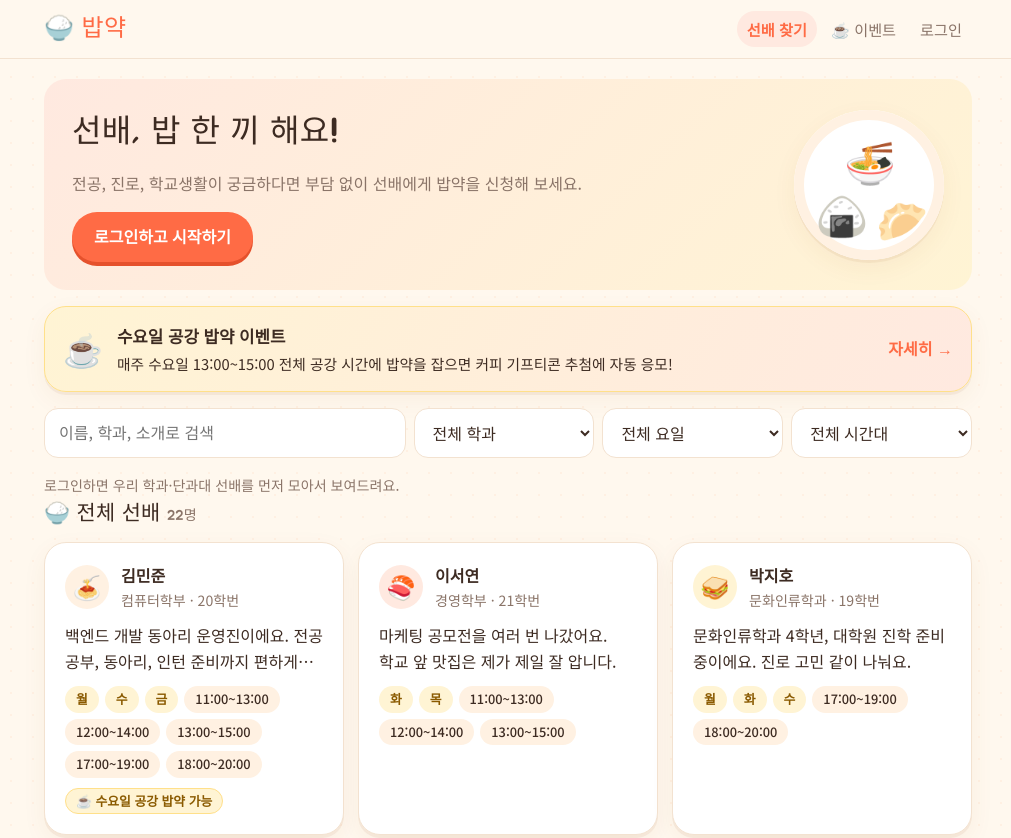
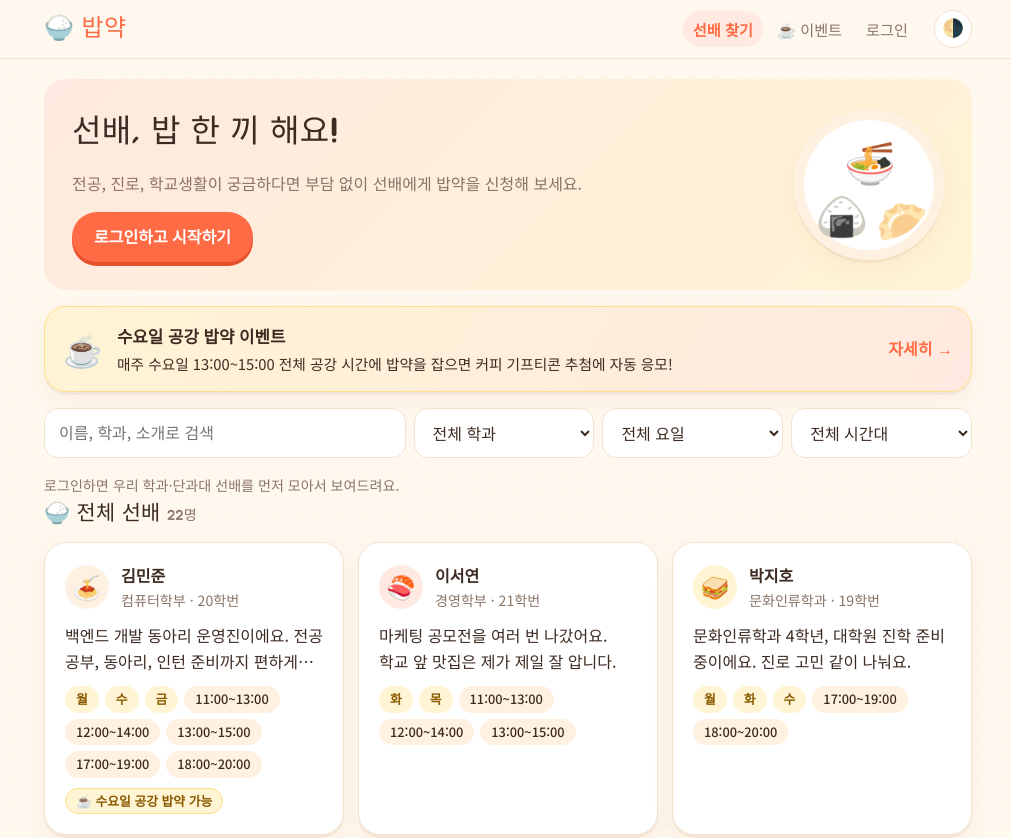
Before and after one commit to hwanheecho14/yummy_2, a plain HTML site: page index.html in a window 1280 px wide. Shown: the top 838 px of the page, without its empty margins (132-1143 px from the left). Drawn offline with Linux system fonts and the light colour scheme.

Commit message:
feat: 상단에 라이트/다크 모드 전환 버튼 추가
- 🌗(기기 설정) → ☀️(라이트) → 🌙(다크) 순서로 바뀌는 둥근 버튼
- 선택은 브라우저에 저장되어 새로고침해도 유지
- js/theme.js를 head에서 먼저 불러와 페이지가 깜빡이지 않게 적용
- 휴대폰 화면에서는 로고 오른쪽에 배치

Co-Authored-By: Claude Opus 5.5 <noreply@anthropic.com>

```diff
--- a/css/style.css
+++ b/css/style.css
@@ -146,6 +146,19 @@ h2 { font-size: 1.3rem; margin: 0 0 8px; }
   font-weight: 700;
 }
 .link-btn { background: none; border: 0; cursor: pointer; font: inherit; }
+.theme-toggle {
+  flex: none;
+  width: 38px;
+  height: 38px;
+  border-radius: 50%;
+  border: 1.5px solid var(--line);
+  background: var(--surface);
+  font-size: 1.1rem;
+  line-height: 1;
+  cursor: pointer;
+  transition: transform 0.2s ease;
+}
+.theme-toggle:hover { transform: rotate(-15deg); }
 .link-btn:hover { color: var(--text); }
 
 /* ---------- 레이아웃 ---------- */
@@ -463,6 +476,8 @@ blockquote {
   .topbar-inner { gap: 6px; }
   #nav { margin-left: 0; width: 100%; overflow-x: auto; flex-wrap: nowrap; scrollbar-width: none; }
   #nav::-webkit-scrollbar { display: none; }
+  .theme-toggle { order: 1; margin-left: auto; }
+  #nav { order: 2; }
   #nav a, .link-btn { white-space: nowrap; padding: 6px 8px; }
   .inline.two { flex-direction: column; align-items: stretch; }
   .date-row { grid-template-columns: 1fr 1.4fr; }
--- a/index.html
+++ b/index.html
@@ -10,12 +10,14 @@
   <link rel="preconnect" href="https://fonts.gstatic.com" crossorigin>
   <link rel="stylesheet" href="https://fonts.googleapis.com/css2?family=Jua&family=Noto+Sans+KR:wght@400;500;700&display=swap">
   <link rel="stylesheet" href="css/style.css">
+  <script src="js/theme.js"></script>
 </head>
 <body>
   <header class="topbar">
     <div class="topbar-inner">
       <a class="logo" href="#/">🍚 밥약</a>
       <nav id="nav" aria-label="주요 메뉴"></nav>
+      <button type="button" id="theme-toggle" class="theme-toggle" aria-label="테마 바꾸기">🌗</button>
     </div>
   </header>
   <main id="app" class="container"></main>
--- /dev/null
+++ b/js/theme.js
@@ -0,0 +1,48 @@
+// 테마(라이트/다크) 전환. 화면이 그려지기 전에 적용되도록 <head>에서 불러옵니다.
+// 선택: 'system'(기기 설정 따름) → 'light' → 'dark' 순서로 바뀌고, 브라우저에 저장됩니다.
+(function () {
+  const KEY = 'bapyak-theme';
+  const MODES = {
+    system: { icon: '🌗', label: '기기 설정에 맞춤' },
+    light: { icon: '☀️', label: '라이트 모드' },
+    dark: { icon: '🌙', label: '다크 모드' },
+  };
+  const ORDER = ['system', 'light', 'dark'];
+
+  function read() {
+    try {
+      const v = localStorage.getItem(KEY);
+      return MODES[v] ? v : 'system';
+    } catch (e) {
+      return 'system';
+    }
+  }
+
+  function apply(mode) {
+    const root = document.documentElement;
+    if (mode === 'system') root.removeAttribute('data-theme');
+    else root.setAttribute('data-theme', mode);
+    const btn = document.getElementById('theme-toggle');
+    if (btn) {
+      btn.textContent = MODES[mode].icon;
+      btn.title = `${MODES[mode].label} (눌러서 바꾸기)`;
+      btn.setAttribute('aria-label', `테마: ${MODES[mode].label}. 눌러서 바꾸기`);
+    }
+  }
+
+  let mode = read();
+  apply(mode);
+
+  document.addEventListener('DOMContentLoaded', () => {
+    apply(mode);
+    document.getElementById('theme-toggle')?.addEventListener('click', () => {
+      mode = ORDER[(ORDER.indexOf(mode) + 1) % ORDER.length];
+      try {
+        localStorage.setItem(KEY, mode);
+      } catch (e) {
+        /* 저장할 수 없어도 이번 화면에는 적용 */
+      }
+      apply(mode);
+    });
+  });
+})();
```
